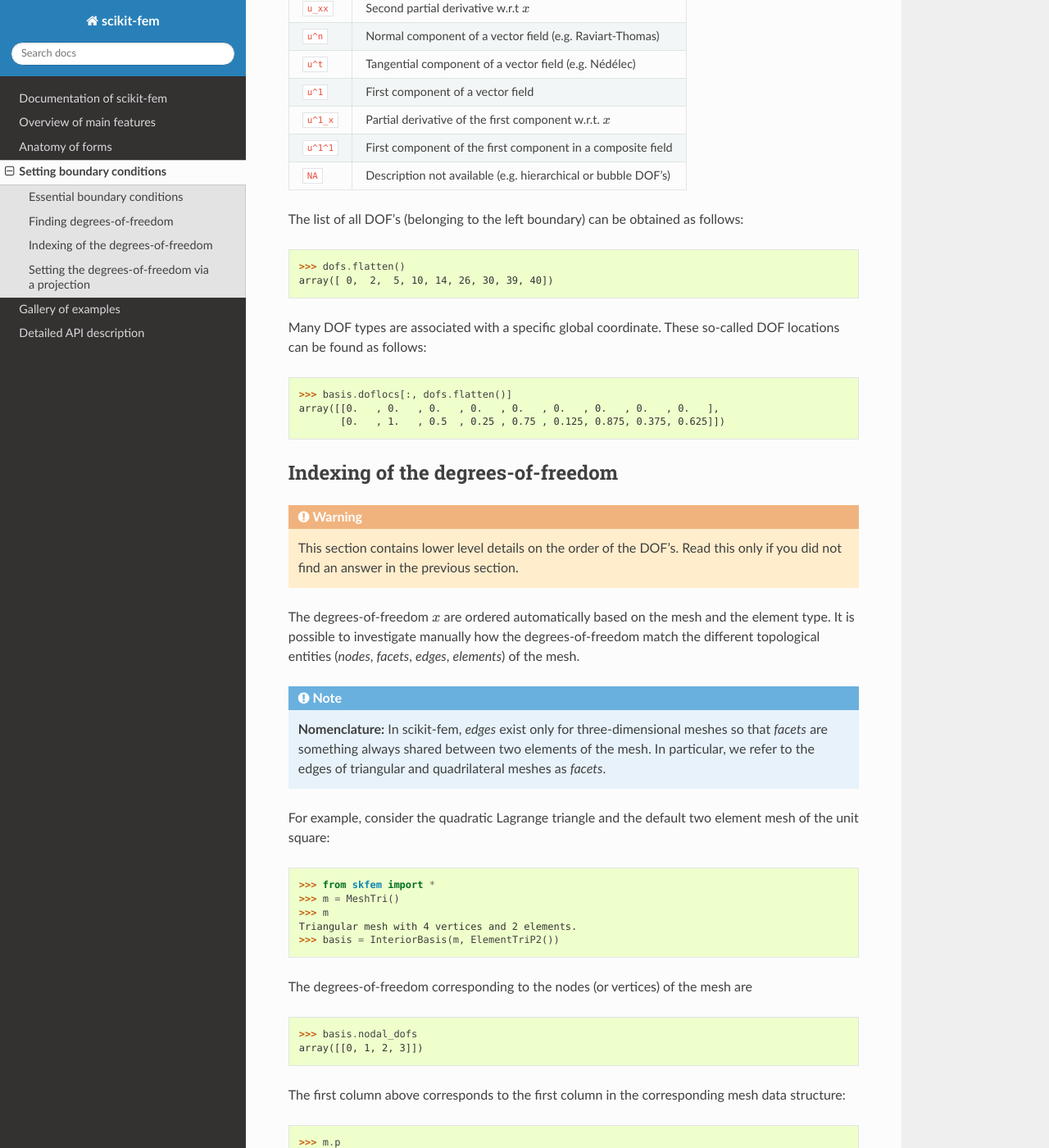
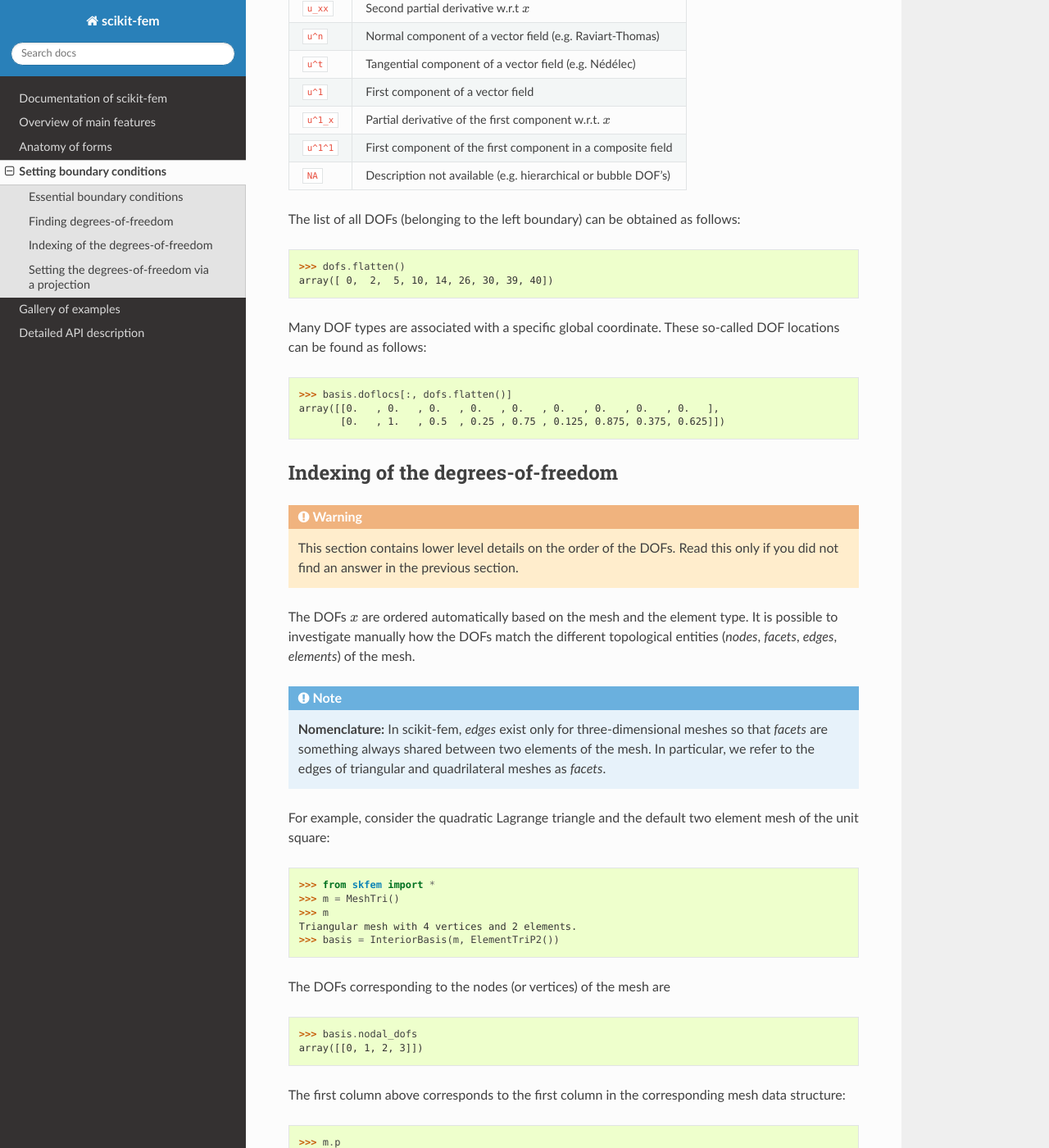
Before and after one commit to kinnala/scikit-fem, a Sphinx documentation site: the page built from docs/bcs.rst, in a window 1280 px wide and 1400 px high, scrolled down 2089 px. Shown: the whole window at 82% size. Built offline with Sphinx 7.4.7 and the Read the Docs theme 2.0.0, drawn with Linux system fonts in a browser that asks for light colours; some of the changed text lies outside the part shown.

Commit message:
Minor edits to the docs

```diff
--- a/docs/bcs.rst
+++ b/docs/bcs.rst
@@ -11,12 +11,12 @@ the linear system
 where :math:`A` corresponds to a bilinear form and :math:`b` corresponds to a
 linear form.
 Many times this system has no unique solution unless the degrees-of-freedom
-(DOF's) :math:`x` are further constrained by imposing boundary conditions.
+(DOFs) :math:`x` are further constrained by imposing boundary conditions.
 
 Essential boundary conditions
 =============================
 
-It is possible to eliminate DOF's from the resulting system if some
+It is possible to eliminate DOFs from the resulting system if some
 of the values are known `a priori`.  Suppose that the vector :math:`x` can be
 split as
 
@@ -67,7 +67,7 @@ corresponding to the Poisson equation :math:`-\Delta u = 1`.
    >>> b = unit_load.assemble(basis)
 
 The condensed system is obtained with :func:`skfem.utils.condense`.  Below
-we provide the DOF's to eliminate via the keyword argument
+we provide the DOFs to eliminate via the keyword argument
 ``D``.
 
 .. code-block:: python
@@ -81,15 +81,15 @@ we provide the DOF's to eliminate via the keyword argument
            0., 0., 0., 0., 0., 0., 0., 0.]),
     array([ 6, 12, 15, 19, 20, 21, 22, 23, 24]))
 
-By default, the eliminated DOF's are set to zero.
+By default, the eliminated DOFs are set to zero.
 Different values can be provided through the keyword argument ``x``;
 see :ref:`ex14`.
 
 Finding degrees-of-freedom
 ==========================
 
-Often the goal is to constrain DOF's on a specific part of
-the boundary.  Currently the main tools for finding DOF's are
+Often the goal is to constrain DOFs on a specific part of
+the boundary.  Currently the main tools for finding DOFs are
 :meth:`skfem.assembly.Basis.find_dofs` and
 :meth:`skfem.assembly.Basis.get_dofs`.  Let us demonstrate
 the latter with an example.
@@ -146,7 +146,7 @@ DOF according to the following table:
 | ``NA``    | Description not available (e.g. hierarchical or bubble DOF's) |
 +-----------+---------------------------------------------------------------+
 
-The list of all DOF's (belonging to the left boundary) can be obtained as
+The list of all DOFs (belonging to the left boundary) can be obtained as
 follows:
 
 .. code-block:: python
@@ -168,13 +168,12 @@ Indexing of the degrees-of-freedom
 
 .. warning::
 
-   This section contains lower level details on the order of the DOF's.
+   This section contains lower level details on the order of the DOFs.
    Read this only if you did not find an answer in the previous section.
 
-The degrees-of-freedom :math:`x` are ordered automatically based on the mesh and
-the element type.  It is possible to investigate manually how the
-degrees-of-freedom match the different topological entities (`nodes`, `facets`,
-`edges`, `elements`) of the mesh.
+The DOFs :math:`x` are ordered automatically based on the mesh and the element
+type.  It is possible to investigate manually how the DOFs match the different
+topological entities (`nodes`, `facets`, `edges`, `elements`) of the mesh.
 
 .. note::
 
@@ -194,7 +193,7 @@ element mesh of the unit square:
    Triangular mesh with 4 vertices and 2 elements.
    >>> basis = InteriorBasis(m, ElementTriP2())
 
-The degrees-of-freedom corresponding to the nodes (or vertices) of the mesh are
+The DOFs corresponding to the nodes (or vertices) of the mesh are
 
 .. code-block:: python
 
@@ -214,7 +213,7 @@ In particular, the node at :math:`(0,0)` corresponds to the first element of the
 vector :math:`x`, the node at :math:`(1,0)` corresponds to the second element,
 and so on.
 
-Similarly, the degrees-of-freedom corresponding to the facets of the mesh are
+Similarly, the DOFs corresponding to the facets of the mesh are
 
 .. code-block:: python
 
@@ -238,7 +237,7 @@ Each DOF is associated either with a node (``nodal_dofs``), a facet
 Setting the degrees-of-freedom via a projection
 ===============================================
 
-Defining the values of the boundary DOF's is not always easy, e.g., when the DOF
+Defining the values of the boundary DOFs is not always easy, e.g., when the DOF
 does not represent a point value or another intuitive quantity.  Then it is
 possible to perform an :math:`L^2` projection of the boundary data :math:`u_0`
 onto the finite element space :math:`V_h` by solving for the function
@@ -248,7 +247,7 @@ onto the finite element space :math:`V_h` by solving for the function
 
    \int_{\partial \Omega} \widetilde{u_0} v\,\mathrm{d}s = \int_{\partial \Omega} u_0 v\,\mathrm{d}s\quad \forall v \in V_h,
 
-and which is zero in all DOF's inside the domain.
+and which is zero in all DOFs inside the domain.
 In the following snippet we solve explicitly the above variational problem:
 
 .. code-block:: python
--- a/docs/examples/ex06.py
+++ b/docs/examples/ex06.py
@@ -2,7 +2,7 @@ r"""High-order plotting.
 
 This simple example demonstrates the usage and visualisation of biquadratic
 finite element basis. Many plotting tools, including matplotlib, provide tools
-for visualising piecewise linear triangular fields. Visualisation of
+for visualising piecewise-linear triangular fields. Visualisation of
 higher-order basis functions cannot be done directly and the mesh should be
 further refined just for visualisation purposes.
 
--- a/docs/listofexamples.rst
+++ b/docs/listofexamples.rst
@@ -9,7 +9,7 @@ Example 1: Poisson equation with unit load
 ==========================================
 
 This example solves the Poisson problem :math:`-\Delta u = 1` with the Dirichlet
-boundary condition :math:`u = 0` in the unit square using piecewise linear
+boundary condition :math:`u = 0` in the unit square using piecewise-linear
 triangular elements.
 
 .. figure:: https://user-images.githubusercontent.com/973268/87638021-c3d1c280-c74b-11ea-9859-dd82555747f5.png
@@ -68,7 +68,7 @@ Example 7: Interior penalty method
 
 This example solves the Poisson problem :math:`-\Delta u = 1` with :math:`u=0`
 on the boundary using interior penalty discontinuous Galerkin method.
-The finite element basis is piecewise linear but discontinuous over
+The finite element basis is piecewise-linear but discontinuous over
 the element edges.
 
 .. figure:: https://user-images.githubusercontent.com/973268/87662192-80d31780-c76a-11ea-9291-2d11920bc098.png
```
Also changed, not shown: docs/forms.rst (+9 -8 lines), 4 other files.
